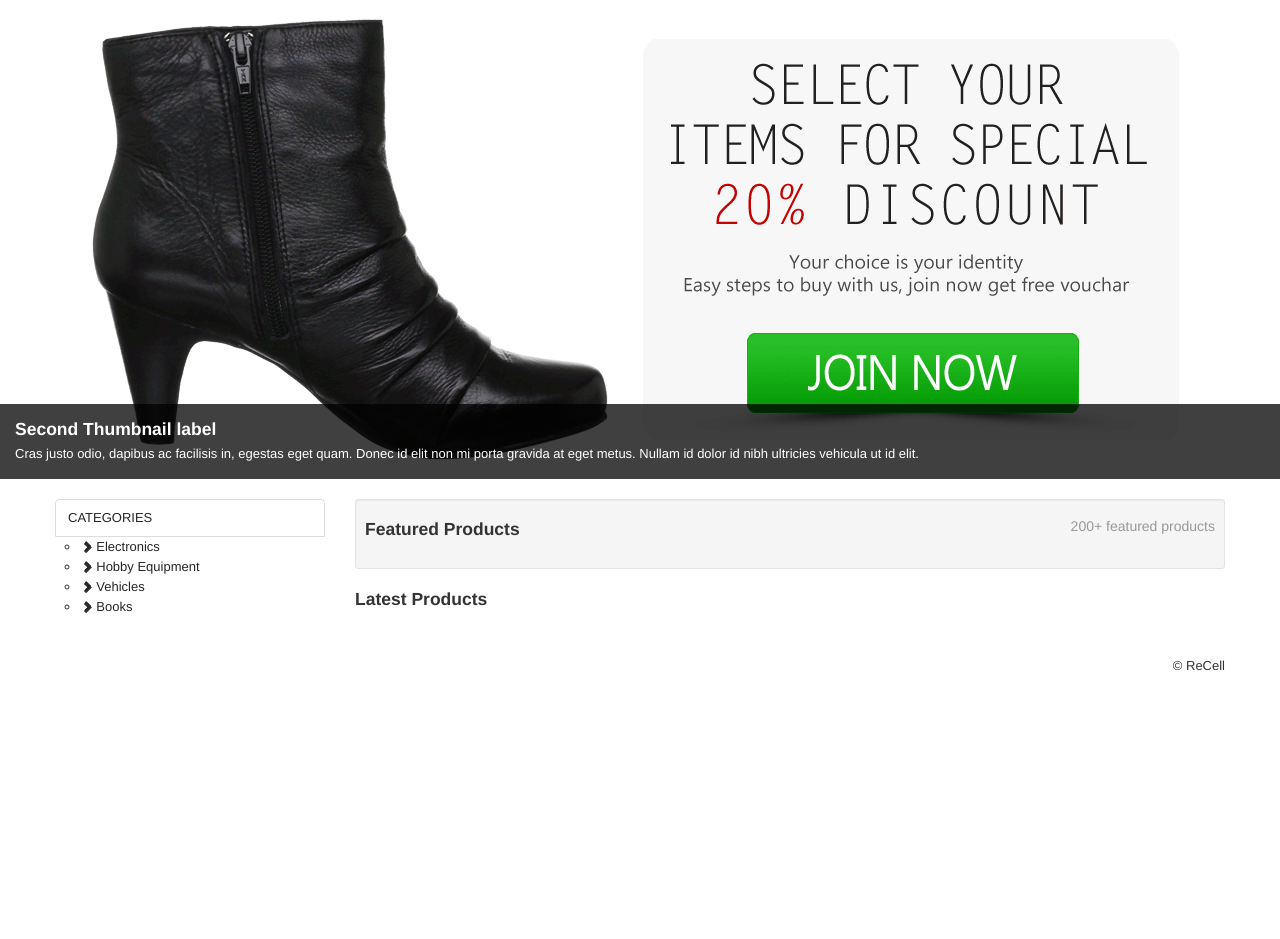
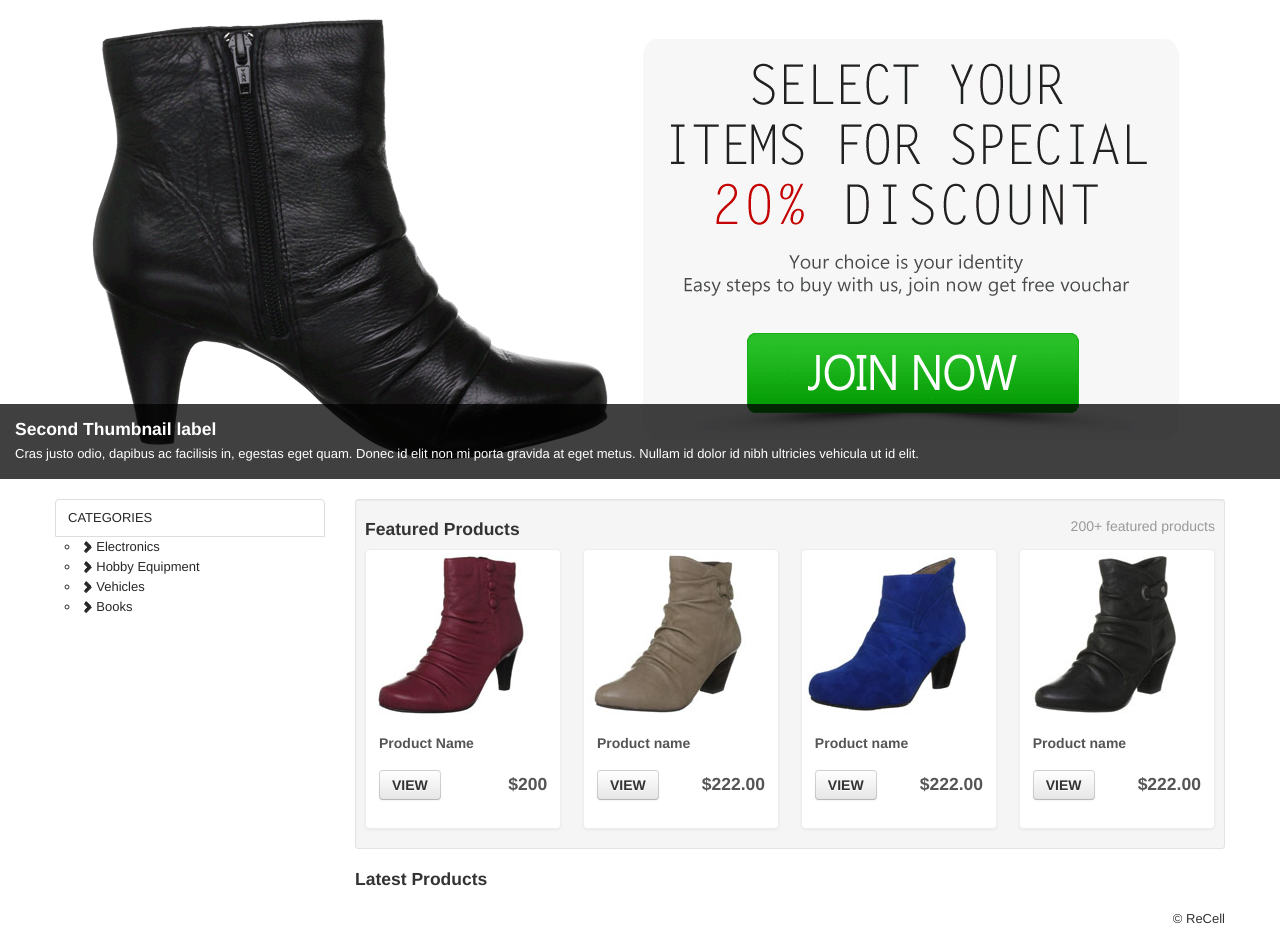
Before and after one commit to naitemach/ReCell, a Django app: template store/templates/store/index.html in a window 1280 px wide. Shown: the part 116-1055 px from the top of the page. Before the commit the page ends 787 px from the top, so only its background shows below. Run offline with Django 3.2, Linux system fonts and the light colour scheme; the template is opened without the code that fills it, so the values that code supplies are empty.

Commit message:
Changed Layout

```diff
--- a/store/templates/store/index.html
+++ b/store/templates/store/index.html
@@ -183,49 +183,46 @@
 			<div id="featured">
 			  <div class="item active">
 			  <ul class="thumbnails">
-                  {%  for prod in prods %}
 				<li class="span3">
 				  <div class="thumbnail">
 				  <i class="tag"></i>
 					<a href="{% static 'store/product' %}_details.html"><img src="{% static 'store/themes/images/products/b1.jpg' %}" alt=""></a>
 					<div class="caption">
-					  <h5>{{ prod.item_desc.name }}</h5>
-                        <h5>Hwleljfdslkfhnsljkdfhlkjsdfh</h5>
-					  <h4><a class="btn" href="{% url 'productDetails' %}">VIEW</a> <span class="pull-right">Rs. {{ prod.item_desc.price }}</span></h4>
+					  <h5>Product Name</h5>
+					  <h4><a class="btn" href="{% url 'productDetails' %}">VIEW</a> <span class="pull-right">$200</span></h4>
 					</div>
 				  </div>
 				</li>
-                  {% endfor %}
-{#				<li class="span3">#}
-{#				  <div class="thumbnail">#}
-{#				  <i class="tag"></i>#}
-{#					<a href="{% static 'store/product' %}_details.html"><img src="{% static 'store/themes/images/products/b2.jpg' %}" alt=""></a>#}
-{#					<div class="caption">#}
-{#					  <h5>Product name</h5>#}
-{#					  <h4><a class="btn" href="{% url 'productDetails' %}">VIEW</a> <span class="pull-right">$222.00</span></h4>#}
-{#					</div>#}
-{#				  </div>#}
-{#				</li>#}
-{#				<li class="span3">#}
-{#				  <div class="thumbnail">#}
-{#				  <i class="tag"></i>#}
-{#					<a href="{% static 'store/product' %}_details.html"><img src="{% static 'store/themes/images/products/b3.jpg' %}" alt=""></a>#}
-{#					<div class="caption">#}
-{#					  <h5>Product name</h5>#}
-{#					   <h4><a class="btn" href="{% url 'productDetails' %}">VIEW</a> <span class="pull-right">$222.00</span></h4>#}
-{#					</div>#}
-{#				  </div>#}
-{#				</li>#}
-{#				<li class="span3">#}
-{#				  <div class="thumbnail">#}
-{#				  <i class="tag"></i>#}
-{#					<a href="{% static 'store/product' %}_details.html"><img src="{% static 'store/themes/images/products/b4.jpg' %}" alt=""></a>#}
-{#					<div class="caption">#}
-{#					  <h5>Product name</h5>#}
-{#					   <h4><a class="btn" href="{% url 'productDetails' %}">VIEW</a> <span class="pull-right">$222.00</span></h4>#}
-{#					</div>#}
-{#				  </div>#}
-{#				</li>#}
+				<li class="span3">
+				  <div class="thumbnail">
+				  <i class="tag"></i>
+					<a href="{% static 'store/product' %}_details.html"><img src="{% static 'store/themes/images/products/b2.jpg' %}" alt=""></a>
+					<div class="caption">
+					  <h5>Product name</h5>
+					  <h4><a class="btn" href="{% url 'productDetails' %}">VIEW</a> <span class="pull-right">$222.00</span></h4>
+					</div>
+				  </div>
+				</li>
+				<li class="span3">
+				  <div class="thumbnail">
+				  <i class="tag"></i>
+					<a href="{% static 'store/product' %}_details.html"><img src="{% static 'store/themes/images/products/b3.jpg' %}" alt=""></a>
+					<div class="caption">
+					  <h5>Product name</h5>
+					   <h4><a class="btn" href="{% url 'productDetails' %}">VIEW</a> <span class="pull-right">$222.00</span></h4>
+					</div>
+				  </div>
+				</li>
+				<li class="span3">
+				  <div class="thumbnail">
+				  <i class="tag"></i>
+					<a href="{% static 'store/product' %}_details.html"><img src="{% static 'store/themes/images/products/b4.jpg' %}" alt=""></a>
+					<div class="caption">
+					  <h5>Product name</h5>
+					   <h4><a class="btn" href="{% url 'productDetails' %}">VIEW</a> <span class="pull-right">$222.00</span></h4>
+					</div>
+				  </div>
+				</li>
 			  </ul>
 			  </div>
 		</div>
--- a/store/templates/store/orders.html
+++ b/store/templates/store/orders.html
@@ -77,8 +77,8 @@
 	 			document.getElementById("link1").href="{% url 'productReg'%}";
 	 		}
 	 		else{
-	 			document.getElementById("link1").innerHTML="Your Orders";
-	 			document.getElementById("link1").href="{% url 'orders'%}";
+	 			document.getElementById("link1").innerHTML="Continue Shopping";
+	 			document.getElementById("link1").href="{% url 'index'%}";
 
 	 		}
 	 	}
@@ -293,7 +293,7 @@
 
 </div>
 
-	<a href="{% static 'store/compair.html' %}" class="btn btn-large pull-right">Continue Shopping</a>
+	<a href="{% url 'index' %}" class="btn btn-large pull-right">Continue Shopping</a>
 	<div class="pagination">
 			<ul>
 			<li><a href="{% static 'store/#' %}">&lsaquo;</a></li>
```
Also changed, not shown: store/views.py (+19 -2 lines).
